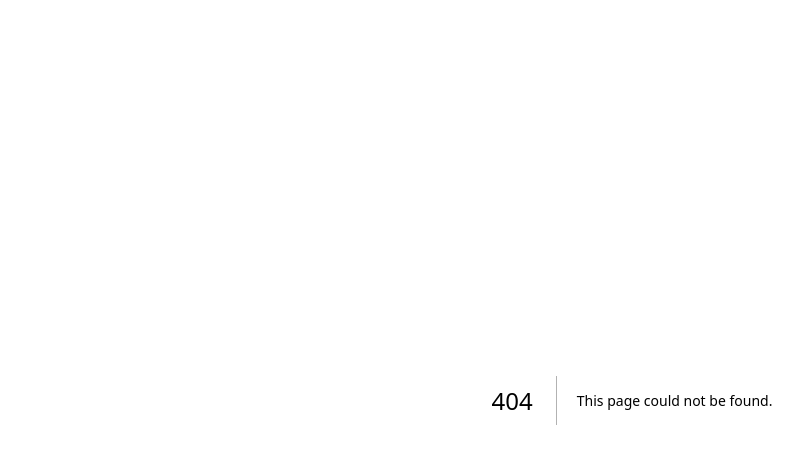
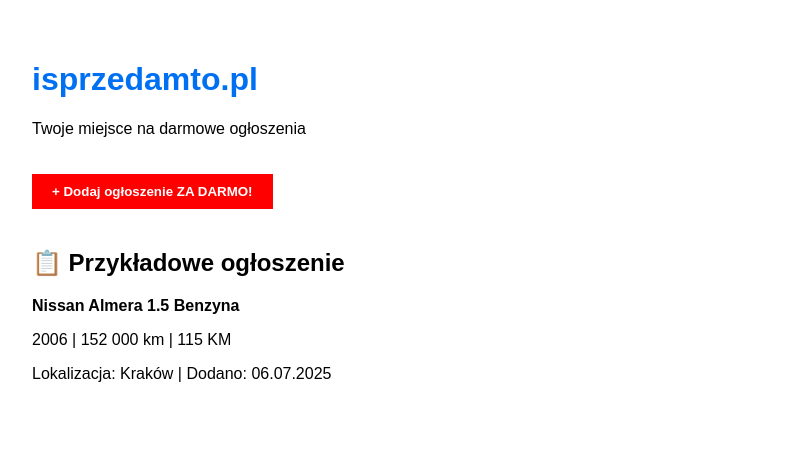
Before and after one commit to SprzedamTo/isprzedamto-final-live, a Next.js app: page /add in a window 1280 px wide. Before the commit this address had no page. Shown: the top 464 px of the page, without its empty margins (8-811 px from the left). Built offline with nearby package versions, Linux system fonts and the light colour scheme.

Commit message:
Create add.js

```diff
--- /dev/null
+++ b/pages/add.js
@@ -0,0 +1,36 @@
+import Head from 'next/head'
+import Link from 'next/link'
+
+export default function Home() {
+  return (
+    <>
+      <Head>
+        <title>isprzedamto.pl</title>
+      </Head>
+      <main style={{ fontFamily: 'Arial', padding: '2rem' }}>
+        <h1 style={{ color: '#0070f3' }}>isprzedamto.pl</h1>
+        <p>Twoje miejsce na darmowe ogłoszenia</p>
+
+        <Link href="/add">
+          <button style={{
+            backgroundColor: 'red',
+            color: 'white',
+            padding: '10px 20px',
+            border: 'none',
+            fontWeight: 'bold',
+            marginTop: '20px'
+          }}>
+            + Dodaj ogłoszenie ZA DARMO!
+          </button>
+        </Link>
+
+        <div style={{ marginTop: '40px' }}>
+          <h2>📋 Przykładowe ogłoszenie</h2>
+          <p><strong>Nissan Almera 1.5 Benzyna</strong></p>
+          <p>2006 | 152 000 km | 115 KM</p>
+          <p>Lokalizacja: Kraków | Dodano: 06.07.2025</p>
+        </div>
+      </main>
+    </>
+  )
+}
```
